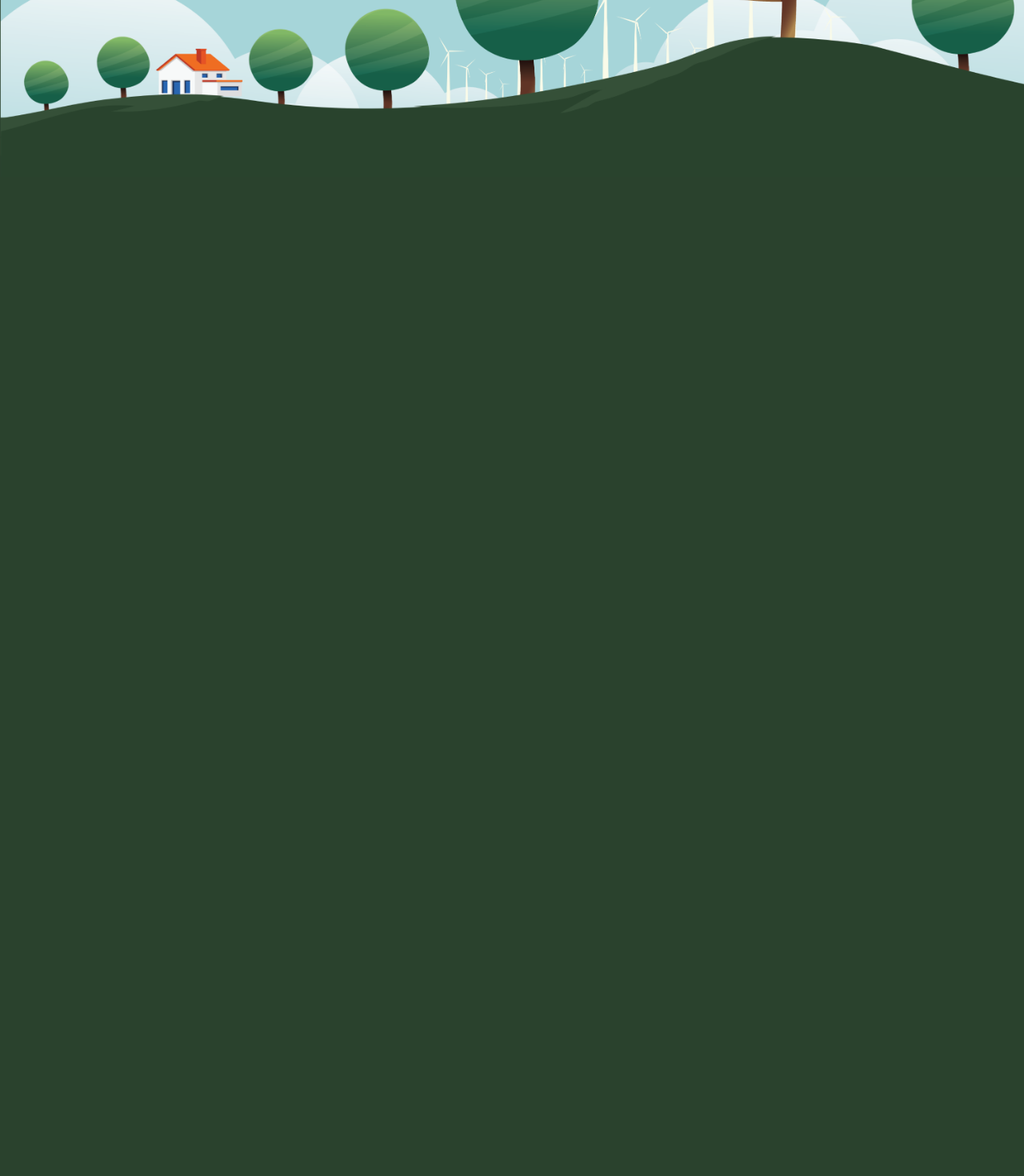
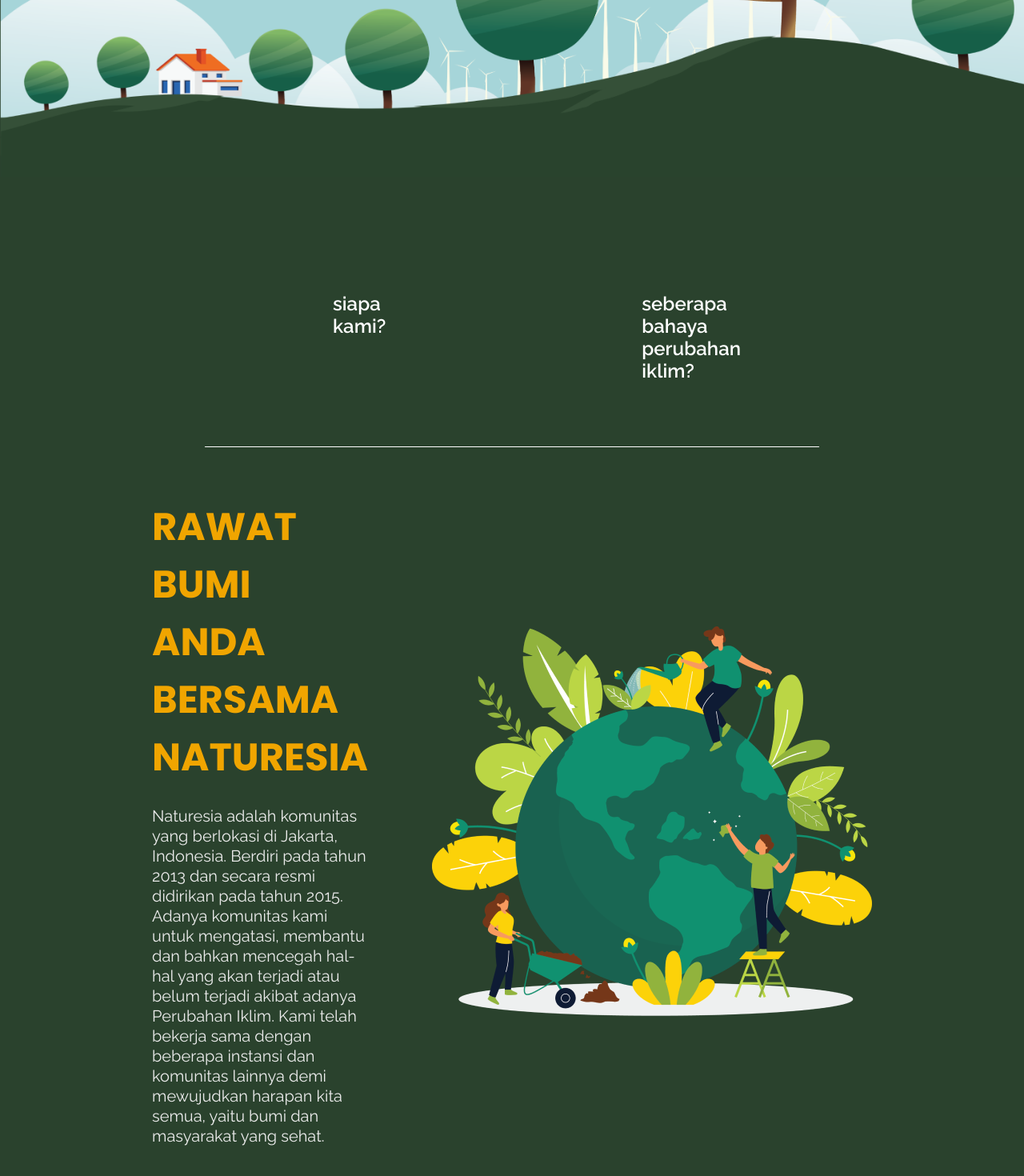
Before and after one commit to Dewakd/lomba-unud-app, a React (Create React App) app: page / in a window 1280 px wide. Shown: the part 498-1968 px from the top of the page at 80% size. Before the commit the page ends 800 px from the top, so only its background shows below. Built offline with nearby package versions, Linux system fonts and the light colour scheme.

Commit message:
Added About

```diff
--- a/src/App.css
+++ b/src/App.css
@@ -19,7 +19,7 @@
 }
 
 .section__margin{
-  padding: 4rem 6rem;
+  margin: 4rem 6rem;
 }
 
 .scale-up-center {
--- a/src/App.js
+++ b/src/App.js
@@ -8,6 +8,7 @@
       <div className='header-bg'>
         <Navbar/>
         <Header/>
+        <About/>
       </div>
 
     </div>
--- a/src/landing-page/about/About.jsx
+++ b/src/landing-page/about/About.jsx
@@ -1,9 +1,39 @@
 import React from 'react'
 import './about.css'
+import Bumi from '../../assets/aboutus-earth.png'
 
 function About() {
   return (
-    <div>About</div>
+    <div className='abt__about section__padding'>
+      <div className="abt__about-content">
+        <div className="abt__about-content_button">
+          <p><a href="">siapa kami?</a></p>
+          <p><a href="">seberapa bahaya perubahan iklim?</a></p>
+        </div>
+
+        <div className="abt__about-content_about-us section__margin">
+          <div className="abt__about-content_about-us_left">
+            <h1>Rawat Bumi Anda Bersama Naturesia</h1>
+            <p>Naturesia adalah komunitas yang berlokasi di Jakarta,
+              Indonesia.
+              Berdiri pada tahun 2013 dan secara resmi didirikan
+              pada tahun 2015.
+              Adanya komunitas kami untuk mengatasi, membantu dan bahkan
+              mencegah hal-hal yang akan terjadi atau belum terjadi akibat adanya
+              Perubahan Iklim. Kami
+              telah bekerja sama dengan beberapa instansi
+              dan komunitas
+              lainnya demi mewujudkan harapan kita semua, yaitu bumi
+              dan masyarakat yang sehat.
+            </p>
+          </div>
+          <div className="abt__about-content_about-us_right">
+            <img src={Bumi} alt="" />
+          </div>
+        </div>
+
+      </div>
+    </div>
   )
 }
 
--- a/src/landing-page/about/about.css
+++ b/src/landing-page/about/about.css
@@ -0,0 +1,49 @@
+
+
+.abt__about-content_button{
+    display: flex;
+    justify-content: space-between;
+    margin: 0 10rem;
+    border-bottom: 1px solid #fff;
+}
+
+.abt__about-content_button p{
+    font-family: var(--font-family-raleway);
+    font-weight: 600;
+    font-size: 24px;
+    line-height: 28px;
+    color: #FFFFFF;
+    margin-bottom: 5rem;
+    padding: 0 10rem;
+}
+
+.abt__about-content_about-us{
+    display: flex;
+    align-items: center;
+    justify-content: center;
+}
+
+.abt__about-content_about-us_left{
+    display: flex;
+    flex-direction: column;
+    margin-right: 5rem;
+    width: 630px;
+}
+
+.abt__about-content_about-us_left h1{
+    font-family: var(--font-family-poppins);
+    font-weight: 700;
+    font-size: 48px;
+    line-height: 72px;
+    text-transform: uppercase;
+    margin-bottom: 25px;
+    color: var(--color-text-yellow);
+}
+
+.abt__about-content_about-us_left p{
+    font-family: var(--font-family-raleway);
+    font-size: 20px;
+    line-height: 25px;
+
+    color: var(--color-bg-white);
+}
```
